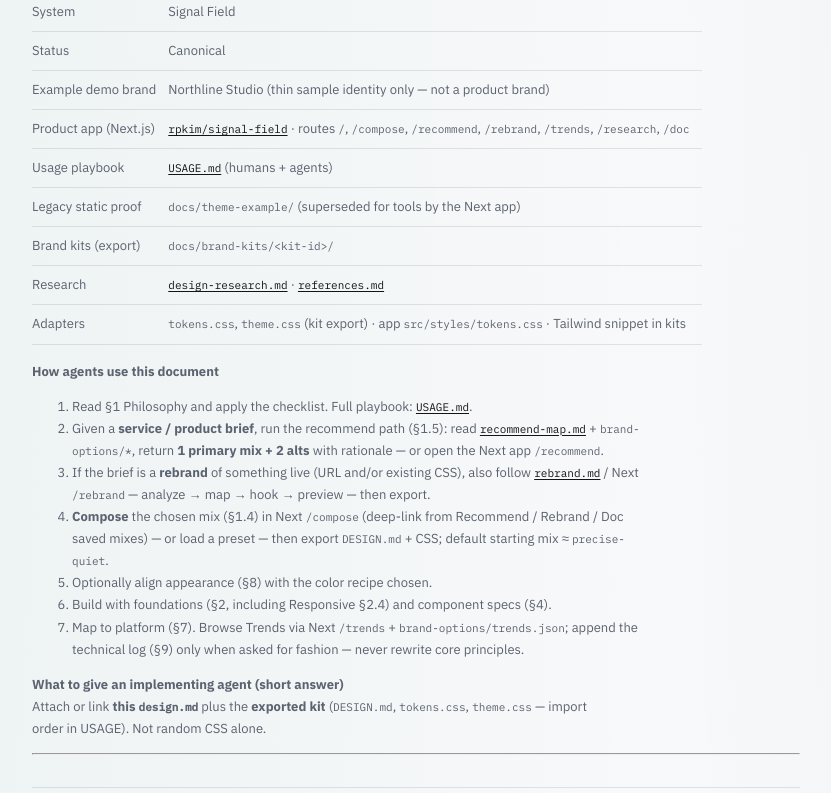
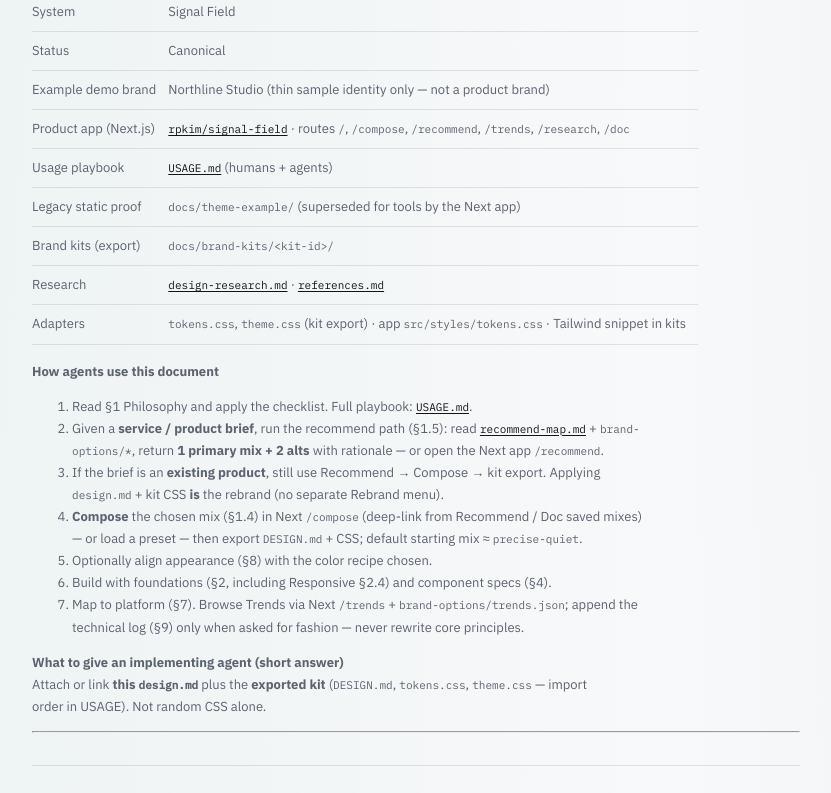
Before and after one commit to rpkim/signal-field, a Next.js app: page /doc in a window 1280 px wide. Shown: the part 1040-1833 px from the top of the page, without its empty margins (108-939 px from the left). Built offline with nearby package versions, Linux system fonts and the light colour scheme.

Commit message:
Remove Rebrand from product IA
Applying design.md + Compose kit is the rebrand path; drop menu/home
links and document Path 2 as the same apply flow.

```diff
--- a/content/design.md
+++ b/content/design.md
@@ -7,7 +7,7 @@
 | System | Signal Field |
 | Status | Canonical |
 | Example demo brand | Northline Studio (thin sample identity only — not a product brand) |
-| Product app (Next.js) | [`rpkim/signal-field`](https://github.com/rpkim/signal-field) · routes `/`, `/compose`, `/recommend`, `/rebrand`, `/trends`, `/research`, `/doc` |
+| Product app (Next.js) | [`rpkim/signal-field`](https://github.com/rpkim/signal-field) · routes `/`, `/compose`, `/recommend`, `/trends`, `/research`, `/doc` |
 | Usage playbook | [`USAGE.md`](./USAGE.md) (humans + agents) |
 | Legacy static proof | `docs/theme-example/` (superseded for tools by the Next app) |
 | Brand kits (export) | `docs/brand-kits/<kit-id>/` |
@@ -17,8 +17,8 @@
 **How agents use this document**
 1. Read §1 Philosophy and apply the checklist. Full playbook: [`USAGE.md`](./USAGE.md).
 2. Given a **service / product brief**, run the recommend path (§1.5): read [`recommend-map.md`](./recommend-map.md) + `brand-options/*`, return **1 primary mix + 2 alts** with rationale — or open the Next app `/recommend`.
-3. If the brief is a **rebrand** of something live (URL and/or existing CSS), also follow [`rebrand.md`](./rebrand.md) / Next `/rebrand` — analyze → map → hook → preview — then export.
-4. **Compose** the chosen mix (§1.4) in Next `/compose` (deep-link from Recommend / Rebrand / Doc saved mixes) — or load a preset — then export `DESIGN.md` + CSS; default starting mix ≈ `precise-quiet`.
+3. If the brief is an **existing product**, still use Recommend → Compose → kit export. Applying `design.md` + kit CSS **is** the rebrand (no separate Rebrand menu).
+4. **Compose** the chosen mix (§1.4) in Next `/compose` (deep-link from Recommend / Doc saved mixes) — or load a preset — then export `DESIGN.md` + CSS; default starting mix ≈ `precise-quiet`.
 5. Optionally align appearance (§8) with the color recipe chosen.
 6. Build with foundations (§2, including Responsive §2.4) and component specs (§4).
 7. Map to platform (§7). Browse Trends via Next `/trends` + `brand-options/trends.json`; append the technical log (§9) only when asked for fashion — never rewrite core principles.
@@ -119,8 +119,8 @@
 
 Branding is first-class. **Apply by composing options** (research × references × color × type × density) → **export a portable kit**. Mood words alone are not enough.
 
-**Recommend UI:** Next `/recommend` (new service brief → ranked mixes)
-**Rebrand UI:** Next `/rebrand` · workflow [`rebrand.md`](./rebrand.md) (existing URL/CSS → analyze → hook → preview)
+**Recommend UI:** Next `/recommend` (service brief → ranked mixes; new or existing)
+**Existing product:** same path — apply `design.md` + Compose kit (that is the rebrand)
 **Primary compose UI:** Next `/compose` (Save → load from `/doc`)
 **Option catalogs:** `docs/brand-options/` (also `src/data/` in the Next app)
 **Trends (friendly):** Next `/trends` · `brand-options/trends.json` · `docs/trends/README.md`
@@ -156,10 +156,10 @@
 When the user describes a **service / product** (KO or EN):
 
 1. Read [`recommend-map.md`](./recommend-map.md) and score domain keywords against the brief.
-2. If brief is **rebrand / URL / existing CSS**, open [`rebrand.md`](./rebrand.md) path in parallel (analyze current look; complement or intentional contrast).
+2. New or existing product: same recommend path. For existing UIs, the handoff is still `design.md` + kit — applying it is the rebrand.
 3. Return **primary + 2 alternatives** with: kit id *or* composed option ids (`color` · `type` · `density` · `research` · `references`), trend tags, and a short why (color/type/feeling).
-4. Point humans to Apply: `/compose?color=…&type=…&density=…` (optional `preset=`, `research=`, `references=`, `save=`) or `/rebrand`.
-5. Export from Compose → download or `brand-kits/_generated/<slug>/` (plus `rebrand-hook.css` when restyling live CSS).
+4. Point humans to Apply: `/compose?color=…&type=…&density=…` (optional `preset=`, `research=`, `references=`, `save=`).
+5. Export from Compose → download kit zip or `brand-kits/_generated/<slug>/`.
 
 UI heuristics live in the Next app `src/lib/recommend.ts` (and legacy `theme-example/recommend.js`) and must stay aligned with `recommend-map.md`.
 
@@ -333,12 +333,12 @@
 - **Must** trap focus sensibly in the open mobile panel; Escape closes.
 - **Never** hide the only path to Compose/Recommend behind “more” without a visible control.
 
-#### Tool layouts (Compose / Recommend / Rebrand / Discover)
+#### Tool layouts (Compose / Recommend / Discover)
 
 | Viewport | Compose | Other tools |
 | --- | --- | --- |
-| `< --bp-lg` | Controls full width; **live specimen stacks below** | Single column; iframes full width |
-| `≥ --bp-lg` | Controls + sticky specimen (~22rem) | Optional two-up (e.g. rebrand frames) |
+| `< --bp-lg` | Controls full width; **live specimen stacks below** | Single column |
+| `≥ --bp-lg` | Controls + sticky specimen (~22rem) | Specimens / lists as needed |
 
 - **Must** avoid horizontal crush: no forced side-by-side tables of options on compact.
 - **Should** keep Save / Sync / Download actions in a wrapping toolbar with ≥ 44px targets.
@@ -701,8 +701,8 @@
 
 - [ ] Principles P1–P10 considered; meta clarity/deference/depth hold
 - [ ] If service brief given: recommend-map scored → primary + 2 alts with rationale
-- [ ] If rebrand: CSS analyzed (authorized), hook generated, preview checked (`rebrand.md`)
-- [ ] Mix composed (or preset / recommend / rebrand apply); option ids cited in exported `DESIGN.md`
+- [ ] If existing product: same apply path — `design.md` + kit wired; no parallel system
+- [ ] Mix composed (or preset / recommend); option ids cited in exported `DESIGN.md`
 - [ ] Portable files exported / `_generated/<slug>/` path recorded
 - [ ] Color **roles** used correctly (signal ≠ body text ≠ status)
 - [ ] Type roles match chosen type option (default IBM Plex Sans (`plex`) when applicable)
--- a/src/app/layout.tsx
+++ b/src/app/layout.tsx
@@ -22,7 +22,7 @@
     template: "%s · Signal Field",
   },
   description:
-    "Quiet product design system — guidelines, compose, recommend, rebrand.",
+    "Quiet product design system — guidelines, compose, recommend, themes.",
 };
 
 export const viewport: Viewport = {
--- a/src/app/page.tsx
+++ b/src/app/page.tsx
@@ -26,12 +26,6 @@
     kicker: "Tools",
     title: "Recommend",
     desc: "Describe a service; get a ranked theme mix.",
-  },
-  {
-    href: "/rebrand",
-    kicker: "Tools",
-    title: "Rebrand",
-    desc: "Analyze existing CSS, generate a hook, preview before/after.",
   },
   {
     href: "/trends",
--- a/src/components/SiteNav.tsx
+++ b/src/components/SiteNav.tsx
@@ -10,7 +10,6 @@
   { href: "/components", label: "Components" },
   { href: "/compose", label: "Compose", group: "tools" },
   { href: "/recommend", label: "Recommend", group: "tools" },
-  { href: "/rebrand", label: "Rebrand", group: "tools" },
   { href: "/trends", label: "Trends", group: "canon" },
   { href: "/research", label: "Research", group: "canon" },
   { href: "/doc", label: "Doc", group: "doc" },
```
Also changed, not shown: content/recommend-map.md (+1 -1 lines), src/components/RecommendClient.tsx (+4 -3 lines), 2 other files (tests, documents, lock files or other folders).
